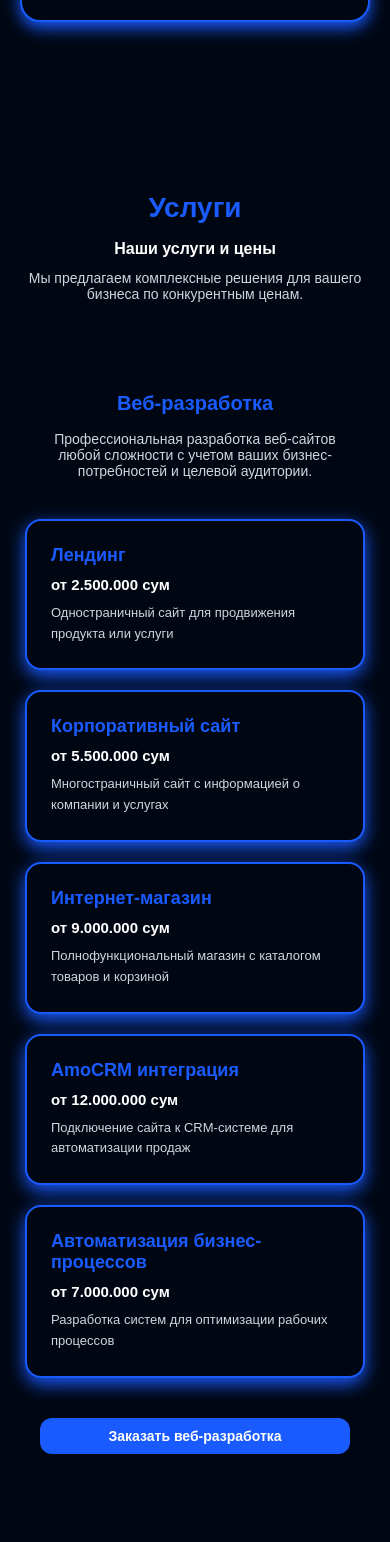
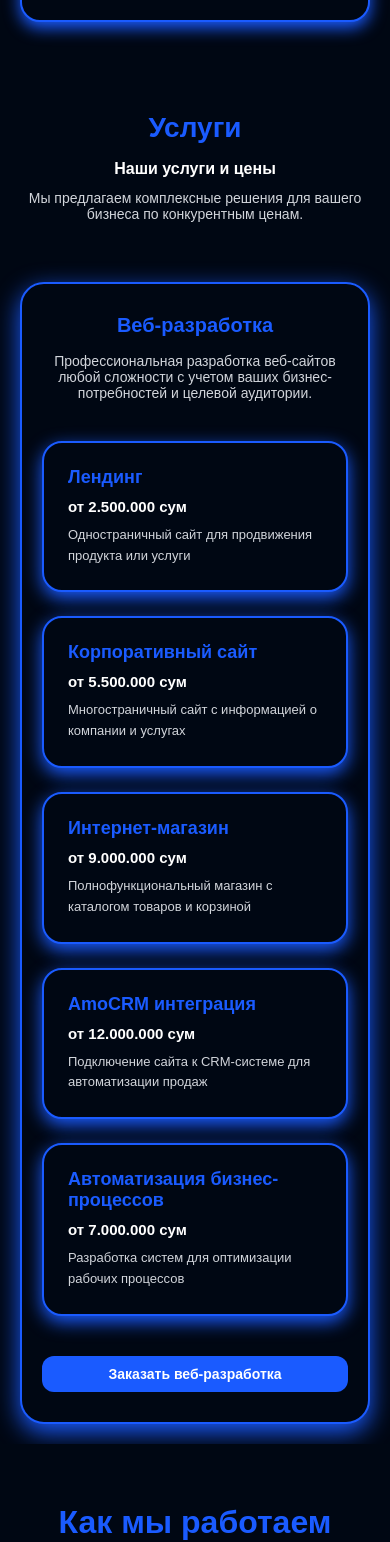
Before and after one commit to JahongirFox/DevSphere-IT-Company, a React (Vite) app: page / in a window 390 px wide. Shown: the part 2534-4076 px from the top of the page. Built offline with nearby package versions, Linux system fonts and the light colour scheme.

Commit message:
Bugs Fixed

```diff
--- a/src/Pages/Home/Uslug2/Uslug2.css
+++ b/src/Pages/Home/Uslug2/Uslug2.css
@@ -1,4 +1,3 @@
-/* RESET */
 * {
     margin: 0;
     padding: 0;
@@ -108,86 +107,159 @@
 }
 
 .service-button {
-    display: block;
+    display: inline-block;
     background-color: #1a5bff;
     color: white;
     text-decoration: none;
     padding: 16px 36px;
     font-size: 18px;
     border-radius: 12px;
-    font-weight: 600;
-    margin: 0 auto;
     transition: background-color 0.3s ease;
     text-align: center;
+    font-weight: 600;
+    margin: 0 auto; /* O'rtaga joylashtirish */
+    display: block;  /* Block element qilib o'zgartirish */
 }
 
 .service-button:hover {
     background-color: #1748cc;
 }
 
-  /* RESPONSIVE: TABLET */
+/* Responsive tweaks */
+/* Tabletlar uchun (768px gacha) */
 @media (max-width: 1024px) {
-    .service-title { font-size: 40px; }
-    .service-subtitle { font-size: 22px; }
-    .service-description { font-size: 18px; }
-    .block-title { font-size: 30px; }
-    .block-desc { font-size: 18px; }
-    .price-list h4 { font-size: 22px; }
-    .price-list span { font-size: 18px; }
-    .price-list p { font-size: 16px; }
-    .service-button { padding: 14px 30px; font-size: 17px; }
+    .service-title {
+        font-size: 40px;
     }
 
-  /* RESPONSIVE: PHONE */
+    .service-subtitle {
+        font-size: 22px;
+    }
+
+    .service-description {
+        font-size: 18px;
+    }
+
+    .block-title {
+        font-size: 30px;
+    }
+
+    .block-desc {
+        font-size: 18px;
+    }
+
+    .price-list h4 {
+        font-size: 22px;
+    }
+
+    .price-list span {
+        font-size: 18px;
+    }
+
+    .price-list p {
+        font-size: 16px;
+    }
+
+    .service-button {
+        padding: 14px 30px;
+        font-size: 17px;
+    }
+}
+
+/* Telefonlar uchun (640px gacha) */
 @media (max-width: 640px) {
-    .service-title { font-size: 32px; }
-    .service-subtitle { font-size: 18px; }
-    .service-description { font-size: 16px; }
-    .service-block { padding: 30px 20px; }
-    .block-title { font-size: 24px; }
-    .block-desc { font-size: 16px; }
+    .service-title {
+        font-size: 32px;
+    }
+
+    .service-subtitle {
+        font-size: 18px;
+    }
+
+    .service-description {
+        font-size: 16px;
+    }
+
+    .service-block {
+        padding: 30px 20px;
+    }
+
+    .block-title {
+        font-size: 24px;
+    }
+
+    .block-desc {
+        font-size: 16px;
+    }
+
     .price-list {
         grid-template-columns: 1fr;
         gap: 24px;
     }
-    .price-list li { padding: 24px; }
-    .price-list h4 { font-size: 20px; }
-    .price-list span { font-size: 16px; }
-    .price-list p { font-size: 14px; }
-    .service-button { padding: 12px 24px; font-size: 15px; }
-  }
-
-  /* RESPONSIVE: SMALL PHONES */
-/* RESPONSIVE: SMALL PHONES */
-@media (max-width: 480px) {
-    .service-title { font-size: 28px; }
-    .service-subtitle { font-size: 16px; }
-    .service-description { font-size: 14px; }
-    .block-title { font-size: 20px; }
-    .block-desc { font-size: 14px; }
-    .price-list h4 { font-size: 18px; }
-    .price-list span { font-size: 15px; }
-    .price-list p { font-size: 13px; }
-    .service-button { padding: 10px 20px; font-size: 14px; }
-
-    /* BORDERNI O‘CHIRISH */
-    .service-block {
-      border: none !important;
-      box-shadow: none !important;
-    }
-
-    /* KARTOCHKANI EKRANNI DEYARLI TO‘LIQ EGALLASHIGA MOSLASH */
-    .price-list {
-      grid-template-columns: 1fr;
-      gap: 20px;
-      padding-left: 0;
-      padding-right: 0;
-    }
 
     .price-list li {
         padding: 24px;
-      margin-left: -15px;
-      margin-right: -15px;
-      border-radius: 16px;
+    }
+
+    .price-list h4 {
+        font-size: 20px;
+    }
+
+    .price-list span {
+        font-size: 16px;
+    }
+
+    .price-list p {
+        font-size: 14px;
+    }
+
+    .service-button {
+        padding: 12px 24px;
+        font-size: 15px;
     }
 }
+
+/* Kichik telefonlar (480px gacha) */
+@media (max-width: 480px) {
+    .service-title {
+        font-size: 28px;
+    }
+
+    .service-subtitle {
+        font-size: 16px;
+    }
+
+    .service-description {
+        font-size: 14px;
+    }
+
+    .block-title {
+        font-size: 20px;
+    }
+
+    .block-desc {
+        font-size: 14px;
+    }
+
+    .price-list h4 {
+        font-size: 18px;
+    }
+
+    .price-list span {
+        font-size: 15px;
+    }
+
+    .price-list p {
+        font-size: 13px;
+    }
+
+    .service-button {
+        padding: 10px 20px;
+        font-size: 14px;
+    }
+    .service-section {
+        background-color: #000713;
+        padding: 20px 20px;
+        font-family: 'Montserrat', sans-serif;
+    }
+}
```
Lines whose indentation alone changed are shown as unchanged.
